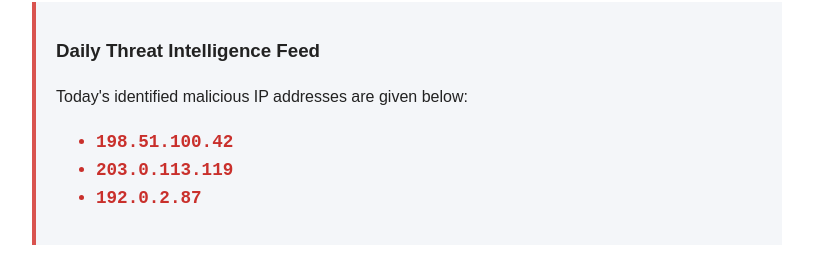
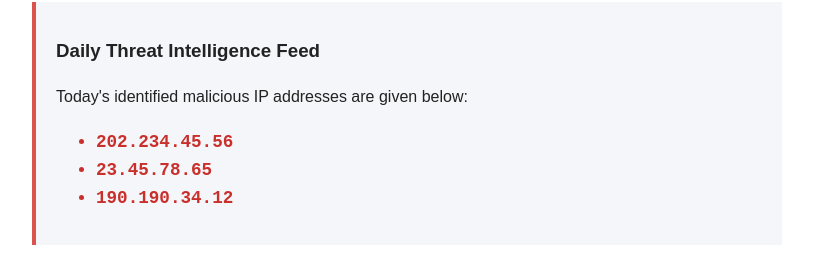
Before and after one commit to raman-singh84/threat-hunting, a plain HTML site: page index.html in a window 1280 px wide. Shown: the part 406-668 px from the top of the page, without its empty margins (233-1046 px from the left). Drawn offline with Linux system fonts and the light colour scheme.

Commit message:
Update index.html

```diff
--- a/index.html
+++ b/index.html
@@ -57,9 +57,9 @@
         <h3>Daily Threat Intelligence Feed</h3>
         <p>Today's identified malicious IP addresses are given below:</p>
         <ul class="ip-list">
-            <li class="malicious-ip">198.51.100.42</li>
-            <li class="malicious-ip">203.0.113.119</li>
-            <li class="malicious-ip">192.0.2.87</li>
+            <li class="malicious-ip">202.234.45.56</li>
+            <li class="malicious-ip">23.45.78.65</li>
+            <li class="malicious-ip">190.190.34.12</li>
         </ul>
     </section>
 
```
